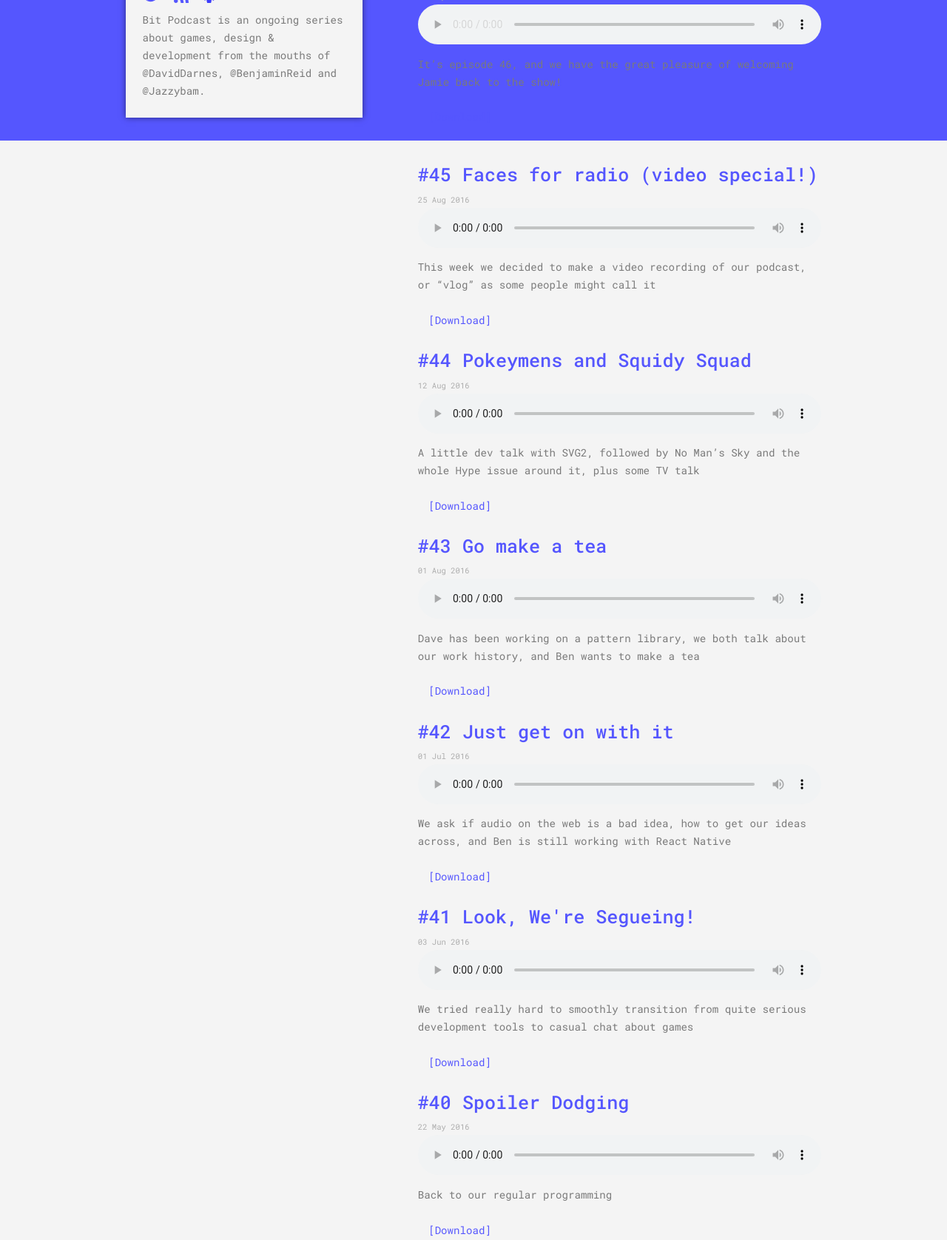
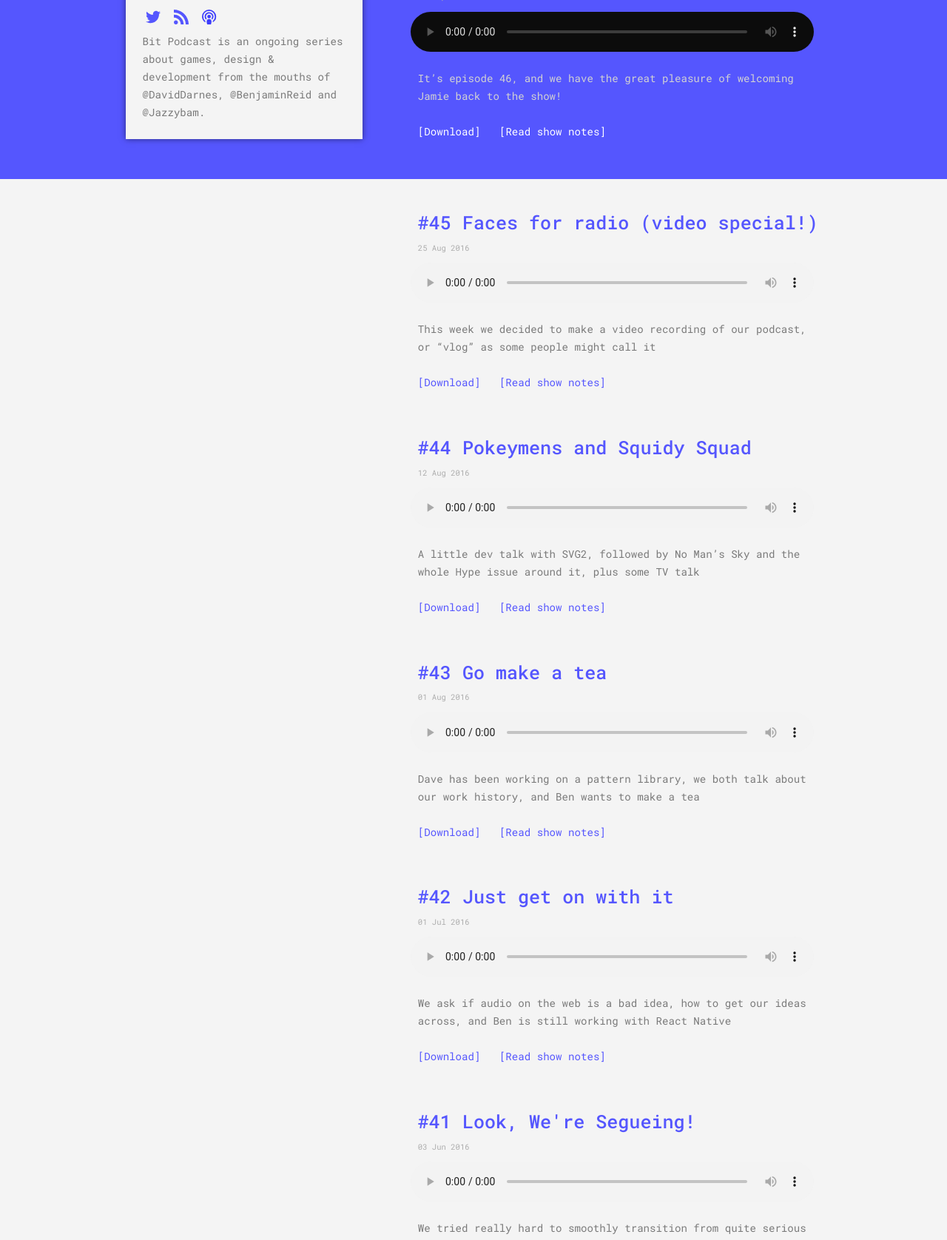
Before and after one commit to benjaminreid/bitpodcast.com, a Jekyll site: the page built from index.html, in a window 1280 px wide, cut to the strip 228-1904 px from the top of the page. Shown: the whole strip at 74% size. Built offline with Jekyll 4.4.1, drawn with Linux system fonts in a browser that asks for light colours; the list of posts is cut into pages by our own code; some of the changed text lies outside the part shown.

Commit message:
Tweaks to design and overall style

```diff
--- a/_includes/button.html
+++ b/_includes/button.html
@@ -1 +1 @@
-<a class="button" href="{{ include.link }}" title="{{ include.text }}"{% if include.color %}style="background: {{ include.color }}"{% endif %}>{{ include.text }}{% if include.icon %}&nbsp; {% include icon.html id=include.icon %}{% endif %}</a>
+<a class="button" href="{{ include.link }}" title="{{ include.text }}"{% if include.color %}style="color: {{ include.color }}"{% endif %}>{{ include.text }}{% if include.icon %}&nbsp; {% include icon.html id=include.icon %}{% endif %}</a>
--- a/_includes/post-list.html
+++ b/_includes/post-list.html
@@ -9,7 +9,7 @@
 					{% include post-meta.html %}
 					{% include audio.html %}
 					{{ page.excerpt | markdownify | truncatewords: 60 }}
-					{% include button.html text="Download" link=page.file %}
+					<p>{% include button.html text="Download" link=page.file %} &nbsp; {% include button.html text="Read show notes" link=page.url %}</p>
 
 				</article>
 			</li>
@@ -29,7 +29,7 @@
 					{% include post-meta.html %}
 					{% include audio.html %}
 					{{ page.excerpt | markdownify | truncatewords: 60 }}
-					{% include button.html text="Download" link=page.file %}
+					<p>{% include button.html text="Download" link=page.file %} &nbsp; {% include button.html text="Read show notes" link=page.url %}</p>
 
 				</article>
 			</li>
--- a/_includes/site-header.html
+++ b/_includes/site-header.html
@@ -1,7 +1,9 @@
-<header class="header">
+<header class="header"{% if page.feature_image %}style="background-image: url({{ page.feature_image }}){% endif %}">
   <div class="container">
     <div class="content  content--aside-left">
 
+      {% if page.is_page %}
+        {% unless page.url contains "/page" %}
           {% for page in site.posts limit: 1 %}
             <article class="article  article--post  typeset">
 
@@ -9,10 +11,12 @@
               {% include post-meta.html %}
               {% include audio.html %}
               {{ page.excerpt | markdownify | truncatewords: 60 }}
-          {% include button.html text="Download" link=page.file %}
+              <p>{% include button.html text="Download" link=page.file %} &nbsp; {% include button.html text="Read show notes" link=page.url %}</p>
 
             </article>
           {% endfor %}
+        {% endunless %}
+      {% endif %}
 
     </div>
   </div>
--- a/css/styles.scss
+++ b/css/styles.scss
@@ -116,28 +116,17 @@ body {
 }
 
 
-// Feature section
-.feature {
-  min-height: 35vh;
+// header
+.header {
+  min-height: 44vh;
   padding-bottom: .4rem;
-  margin-bottom: 1.6rem;
-  text-align: center;
-  @include flexbox;
-  @include flex-direction(column);
-  @include justify-content(center);
+  margin-bottom: 2.6rem;
   background: $color__site--accent;
   background-size: cover;
   background-position: center;
+  background-blend-mode: multiply;
 }
 
-// header
-
-.header {
-  min-height: 35vh;
-  padding-bottom: .4rem;
-  margin-bottom: 1.6rem;
-  background: $color__site--accent;
-}
 
 // Main content
 .main {
@@ -305,8 +294,6 @@ video {
 
 
 // Form elements and buttons
-button,
-.button,
 input[type="text"],
 input[type="email"],
 input[type="submit"],
@@ -333,21 +320,26 @@ button,
   cursor: pointer;
   display: inline-block;
   position: relative;
-  transition: box-shadow .1s;
-  will-change: box-shadow;
-  box-shadow: inset 0 0 0 2rem transparent;
+  &:before,
+  &:after {
+    position: relative;
+    transition: left .1s, right .1s;
+  }
   &:before {
-    content: "["
+    content: "[";
+    left: 0;
   }
   &:after {
-    content: "]"
+    content: "]";
+    right: 0;
   }
   &:hover {
-    box-shadow: inset 0 0 0 2rem rgba(0,0,0,0.2);
-  }
-  &:active,
-  &:focus {
-    box-shadow: inset 0 0 0 2rem rgba(0,0,0,0.4);
+    &:before {
+      left: -.4rem;
+    }
+    &:after {
+      right: -.4rem;
+    }
   }
 }
 
@@ -395,12 +387,10 @@ label {
   button {
     background-image: none;
     text-shadow: none;
-    color: $color__site--link;
     &:hover,
     &:active,
     &:focus {
       background-image: none;
-      color: $color__site--link--hover;
     }
   }
   hr {
@@ -414,7 +404,7 @@ label {
   margin: 2.4rem;
   @include breakpoint(break-1) {
     margin: 0;
-    margin-top: -38vh;
+    margin-top: -42vh;
   }
   box-shadow: 0 0 8px rgba(0, 0, 0, 0.5);
   background-color: $color__site--background;
@@ -431,16 +421,25 @@ label {
 // audio
 
 .audio {
+  margin: .8rem 0 .8rem -.8rem;
+  -webkit-filter: grayscale(100%);
   &::-webkit-media-controls-panel {
     background: none;
   }
 }
 
 .header {
+  a {
+    color: lighten(invert($color__site--body), 50%);
+  }
+  p {
+    color: lighten(invert($color__site--body), 30%);
+  }
   .audio {
-    &::-webkit-media-controls-current-time-display,
-    &::-webkit-media-controls-time-remaining-display {
-      color: lighten(invert($color__site--body), 30%);
-    }
+    -webkit-filter: grayscale(100%) invert(100%);
   }
 }
+
+.article--post {
+  margin-bottom: 4rem;
+}
```
Also changed, not shown: _posts/2016-09-09-episode-46.md (+1 -0 lines). Lines whose indentation alone changed are shown as unchanged.
